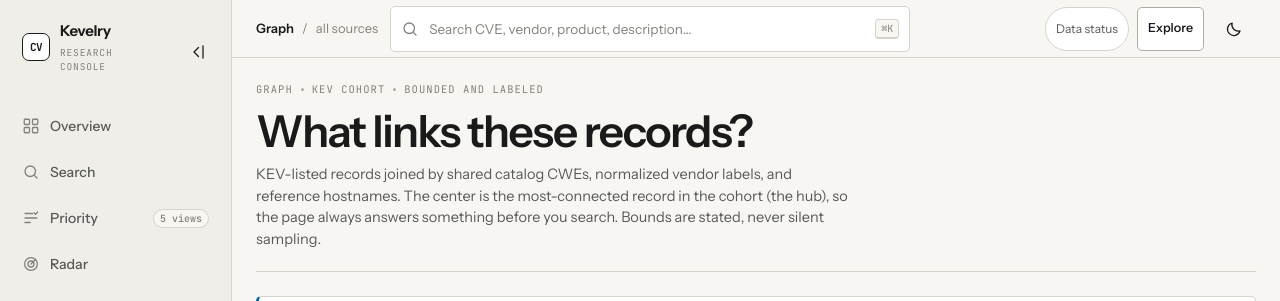
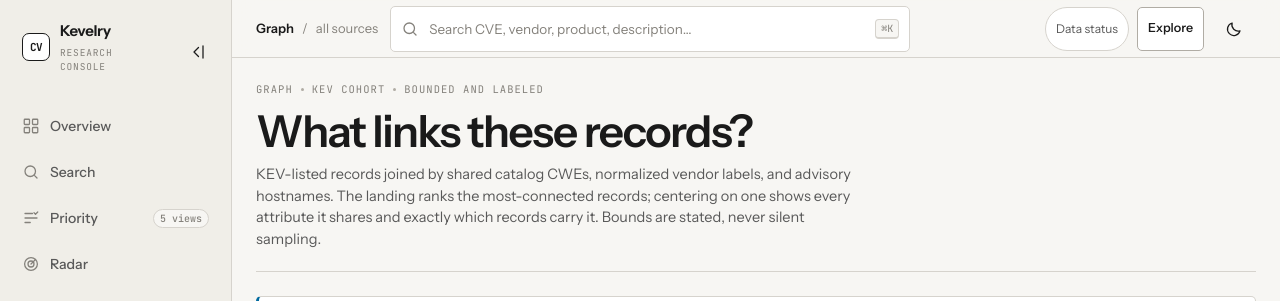
Before and after one commit to momokii/kevelry, a Next.js app: page /graph in a window 1280 px wide. Shown: the top 301 px of the page. Built offline with nearby package versions, Linux system fonts and the light colour scheme; no server answers.

Commit message:
Graph copy and group headers: no duplicated kind label

```diff
--- a/app/graph/page.tsx
+++ b/app/graph/page.tsx
@@ -92,9 +92,9 @@ export default async function GraphPage({ searchParams }: { searchParams?: Promi
         title="What links these records?"
         lede={
           <>
-            KEV-listed records joined by shared catalog CWEs, normalized vendor labels, and
-            reference hostnames. The center is the most-connected record in the cohort (the hub), so
-            the page always answers something before you search. Bounds are stated, never silent
+            KEV-listed records joined by shared catalog CWEs, normalized vendor labels, and advisory
+            hostnames. The landing ranks the most-connected records; centering on one shows every
+            attribute it shares and exactly which records carry it. Bounds are stated, never silent
             sampling.
           </>
         }
--- a/src/components/graph/GraphView.tsx
+++ b/src/components/graph/GraphView.tsx
@@ -26,7 +26,6 @@ function GroupColumn({
   return (
     <section className="graph-group" data-testid={`graph-group-${group.kind}-${group.value}`}>
       <header className="graph-group-head">
-        <span className="eyebrow">{meta.label}</span>
         <strong className="graph-group-value">
           {cweNumber === null ? (
             group.value
```
Also changed, not shown: .omo/evidence/task-30-cve-change-radar.results.json.
